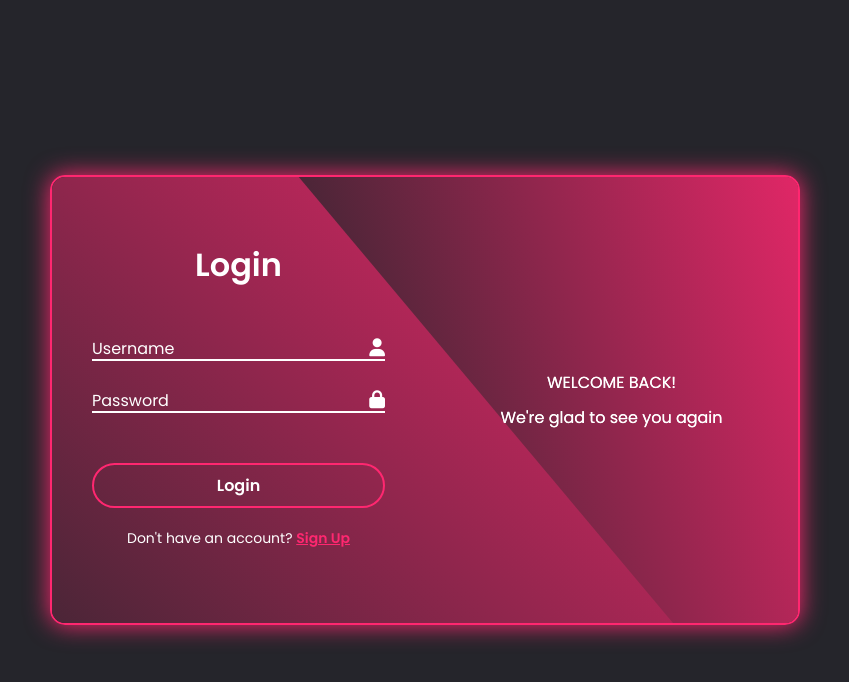
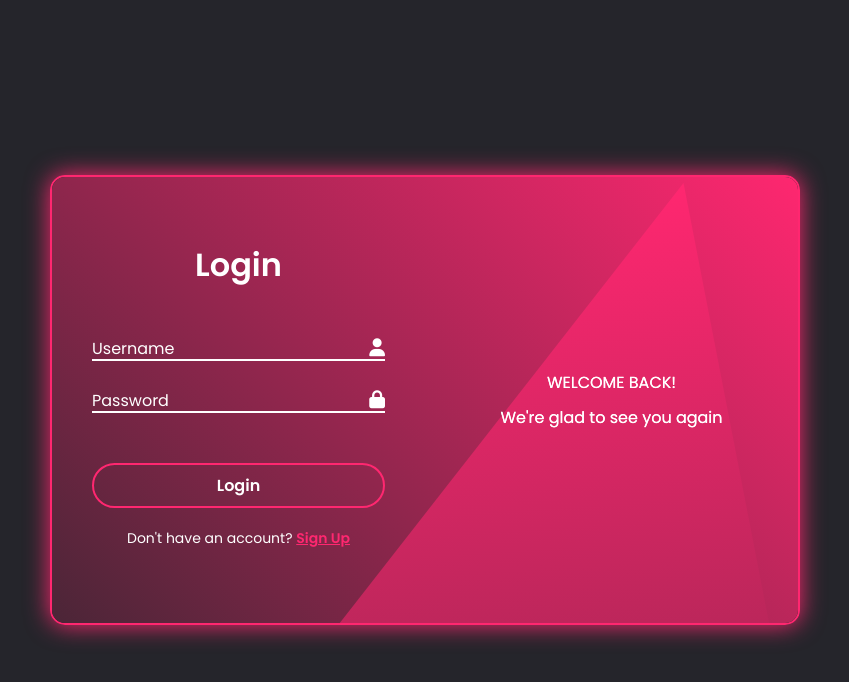
Before and after one commit to qsssSammyinkr/forms1, a plain HTML site: page index.html in a window 1280 px wide. Both pictures are taken after a click on the link "Sign Up". Shown: the whole page, without its empty margins (215-1064 px from the left). Drawn offline with Linux system fonts and the light colour scheme.

Commit message:
⚙️ Auto commit - 2025-10-31 03:35:24

```diff
--- a/src/styles/styles.css
+++ b/src/styles/styles.css
@@ -207,8 +207,10 @@ body {
   height: 600px;
   width: 850px;
   background: linear-gradient(45deg,#25252b,#ff2770);
-  transform: rotate(10deg) skewY(40deg);
+  transform: rotate(0deg) skewY(0deg);
   transform-origin: bottom right;
 }
 
-.container.container.active
+.container.active .curved-shape2 {
+    transform: rotate(-11deg) skewY(-41deg);
+}
```
